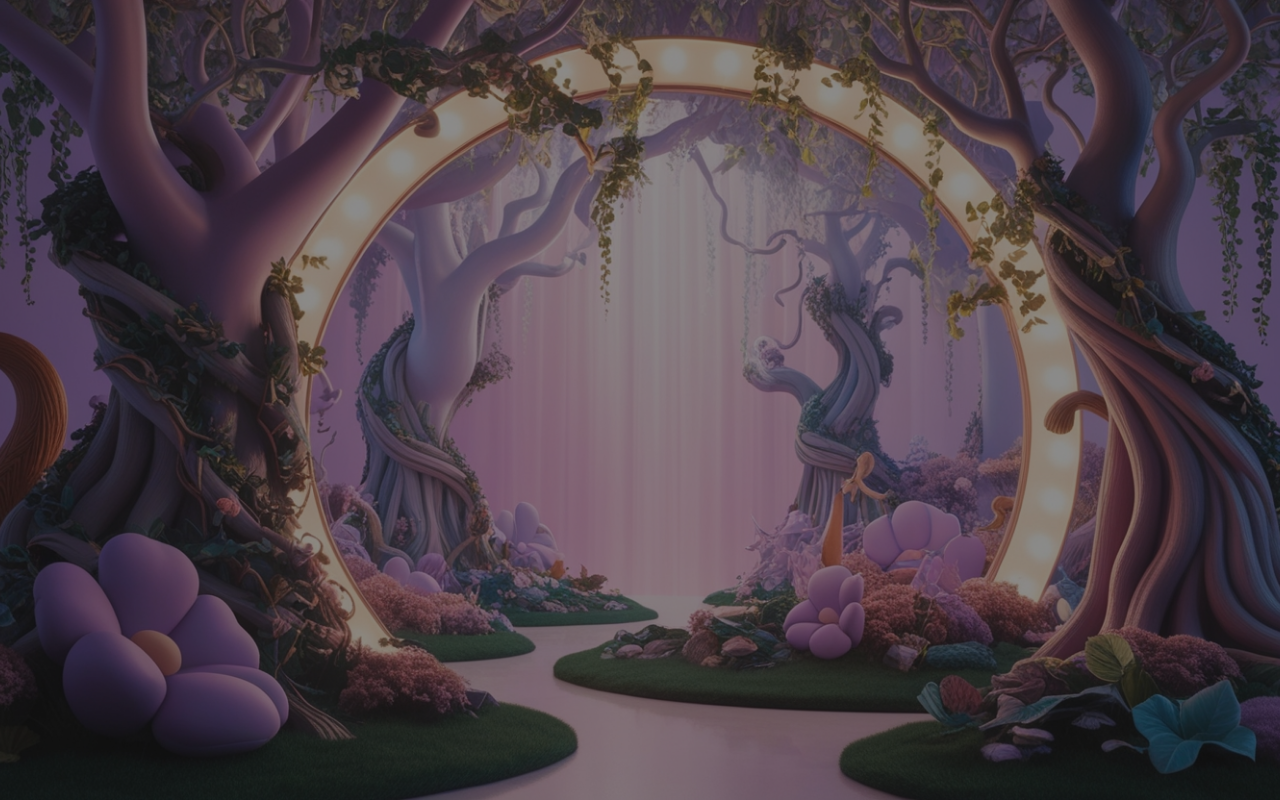
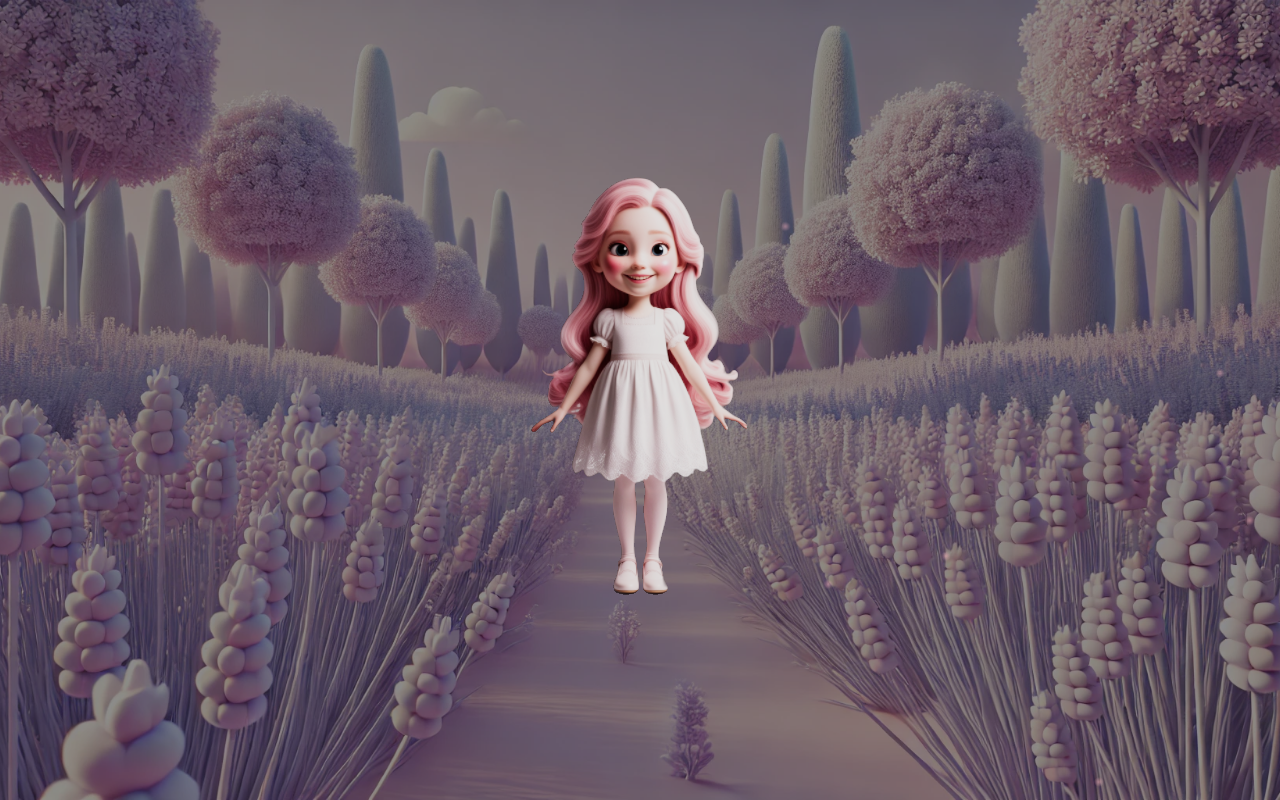
Before and after one commit to hannah-gkim/hannah-3d-portfolio, a Next.js app: page / in a window 1280 px wide. Built offline with nearby package versions, Linux system fonts and the light colour scheme.

Commit message:
fireflies added, hannah added, render model added

```diff
--- a/src/app/layout.js
+++ b/src/app/layout.js
@@ -1,8 +1,7 @@
 import { Inter } from "next/font/google";
 import "./globals.css";
 import clsx from "clsx";
-// import FireFliesBackground from "@/components/FireFliesBackground";
-// import Sound from "@/components/Sound";
+import FireFliesBackground from "@/components/FireFliesBackground";
 
 const inter = Inter({
   subsets: ["latin"],
@@ -24,6 +23,7 @@ export default function RootLayout({ children }) {
         )}
       >
         {children}
+        <FireFliesBackground />
       </body>
     </html>
   );
--- a/src/app/page.js
+++ b/src/app/page.js
@@ -1,5 +1,7 @@
 import Image from "next/image";
 import bg from "../../public/background/home-background.png";
+import RenderModel from "@/components/RenderModel";
+import Hannah from "@/components/models/Hannah";
 
 export default function Home() {
   return (
@@ -12,6 +14,11 @@ export default function Home() {
         fill
         className="-z-50 w-full h-full object-cover object-center opacity-50"
       />
+      <div className="w-full h-screen">
+        <RenderModel>
+          <Hannah />
+        </RenderModel>
+      </div>
     </main>
   );
 }
--- /dev/null
+++ b/src/components/FireFliesBackground.jsx
@@ -0,0 +1,47 @@
+"use client";
+import React, { useEffect, useState } from "react";
+
+const createFirefly = () => ({
+  id: Math.random(),
+  top: `${Math.random() * 100}%`,
+  left: `${Math.random() * 100}%`,
+  animationDuration: `${Math.random() * 5 + 5}s`,
+});
+
+const FireFliesBackground = () => {
+  const [fireflies, setFireflies] = useState([]);
+
+  useEffect(() => {
+    const addFireflyPeriodically = () => {
+      const newFirefly = createFirefly();
+      setFireflies((currentFireflies) => [
+        ...currentFireflies.slice(-14),
+        newFirefly,
+      ]);
+    };
+
+    const interval = setInterval(addFireflyPeriodically, 1000);
+
+    return () => clearInterval(interval);
+  }, []);
+
+  return (
+    <div className="fixed top-0 left-0 w-full h-full -z-10 overflow-hidden">
+      {fireflies.map((firefly) => {
+        return (
+          <div
+            key={firefly.id}
+            className="absolute roudned-full w-[10px] h-[10px] bg-firefly-radial"
+            style={{
+              top: firefly.top,
+              left: firefly.left,
+              animation: `move ${firefly.animationDuration} infinite alternate`,
+            }}
+          ></div>
+        );
+      })}
+    </div>
+  );
+};
+
+export default FireFliesBackground;
--- /dev/null
+++ b/src/components/RenderModel.jsx
@@ -0,0 +1,19 @@
+"use client";
+import { Canvas } from "@react-three/fiber";
+import clsx from "clsx";
+import React, { Suspense } from "react";
+
+const RenderModel = ({ children, className }) => {
+  return (
+    <Canvas
+      className={clsx("w-screen h-screen -z-10 relative", className)}
+      shadows={false}
+      dpr={[1, 2]}
+      // dpr is the device pixel ratio. Here we are setting it to 1 and 2 for retina displays to prevent blurriness in the model rendering on high resolution screens.
+    >
+      <Suspense fallback={null}>{children}</Suspense>
+    </Canvas>
+  );
+};
+
+export default RenderModel;
--- /dev/null
+++ b/src/components/models/Hannah.jsx
@@ -0,0 +1,26 @@
+"use client";
+import React, { useRef } from "react";
+import { useFrame } from "@react-three/fiber";
+import { useTexture } from "@react-three/drei";
+
+const Hannah = React.memo(function Hannah(props) {
+  // Use React.memo for performance optimization
+  const texture = useTexture("/models/hannah.png");
+  const modelRef = useRef();
+
+  useFrame((state) => {
+    modelRef.current.position.y =
+      -1.5 + Math.sin(state.clock.elapsedTime) * 0.15;
+  });
+
+  return (
+    <group {...props} dispose={null} ref={modelRef}>
+      <mesh position={[0, 1.5, 0]}>
+        <planeGeometry args={[2.8, 4.3]} />{" "}
+        <meshBasicMaterial map={texture} transparent={true} alphaTest={0.5} />
+      </mesh>
+    </group>
+  );
+});
+
+export default Hannah;
--- a/tailwind.config.js
+++ b/tailwind.config.js
@@ -18,7 +18,8 @@ module.exports = {
       },
       backgroundImage: {
         "firefly-radial":
-          "radial-gradient(50% 50% at 50% 50%, rgba(253, 255, 80, 0.5) 0%, rgba(217,217,217, 0) 100%)",
+          "radial-gradient(50% 50% at 50% 50%, rgba(255, 182, 193, 0.5) 0%, rgba(255, 192, 203, 0) 100%)",
+        // "radial-gradient(50% 50% at 50% 50%, rgba(253, 255, 80, 0.5) 0%, rgba(217,217,217, 0) 100%)",
       },
       boxShadow: {
         "glass-inset": "inset 0 17px 5px -9px rgba(254,254,91, 0.05)",
```
Also changed, not shown: public/background/home-background.png.
